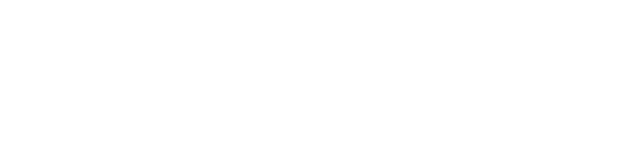
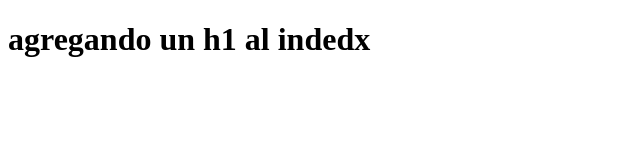
Before and after one commit to nicobrittohotmail/probando, a plain HTML site: page index.html in a window 1280 px wide. Shown: the whole page, without its empty margins (0-640 px from the left). Drawn offline with Linux system fonts and the light colour scheme.

Commit message:
agregando al index un h1

```diff
--- a/index.html
+++ b/index.html
@@ -7,6 +7,7 @@
     <title>Document</title>
 </head>
 <body>
+    <h1>agregando un h1 al indedx </h1>
 
 </body>
 </html>
```
